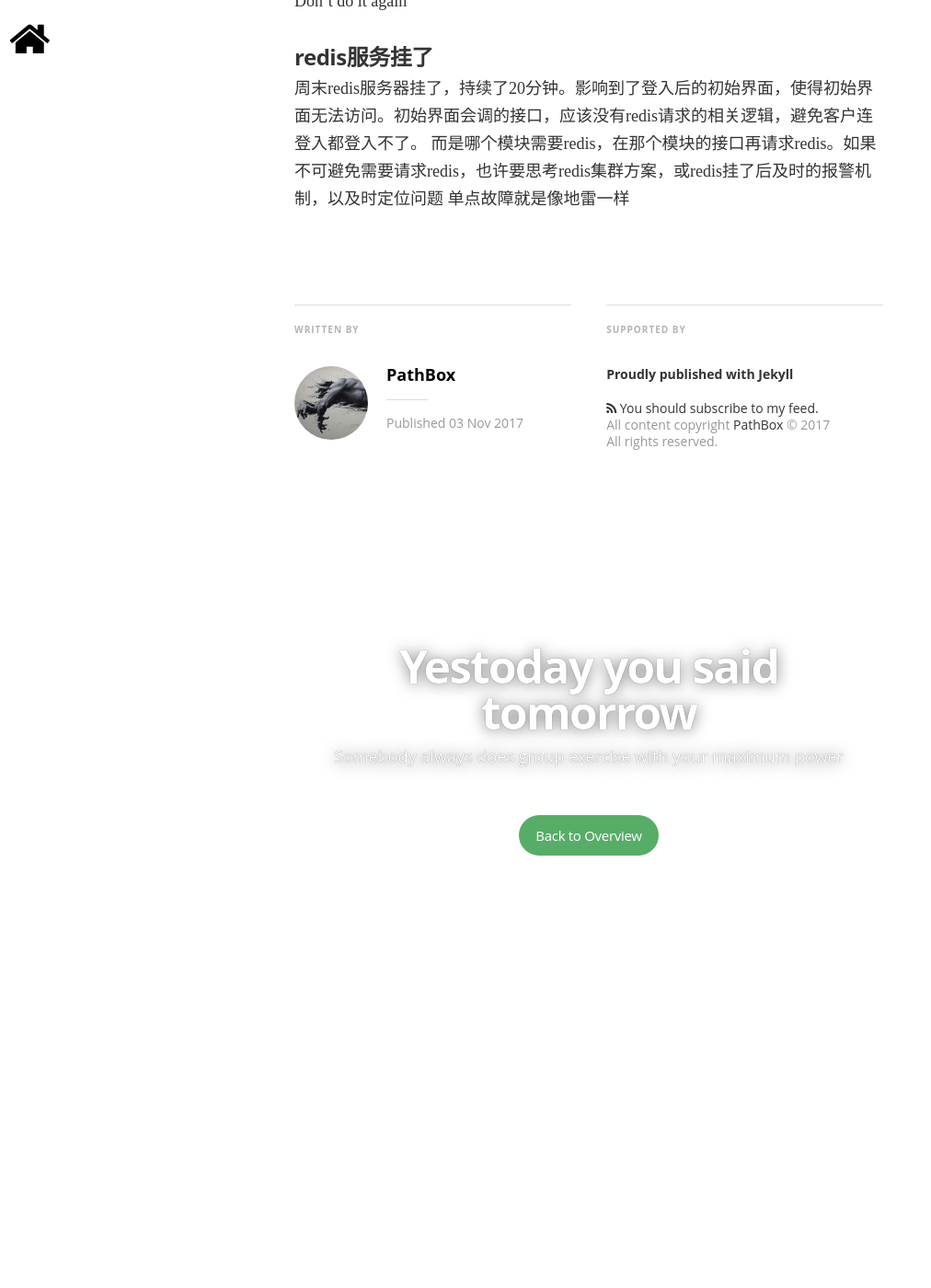
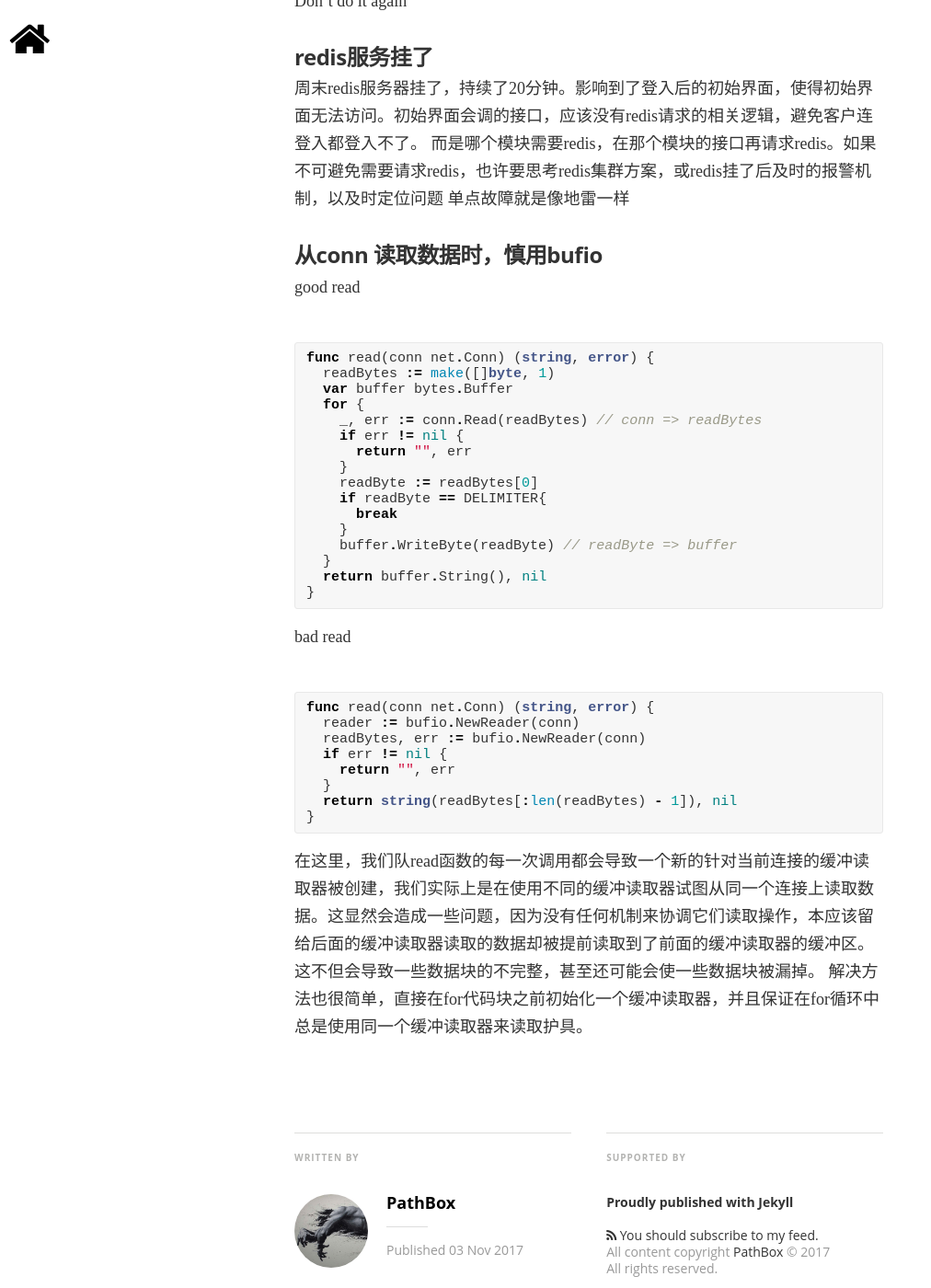
Before and after one commit to pathbox/pathbox.github.io, a Jekyll site: the page built from _posts/2017-11-03-work-summary-in-Udesk-ten.md, in a window 1280 px wide and 1400 px high, scrolled down 1904 px. Shown: the whole window at 92% size, without its empty margins (0-1012 px from the left). Built offline with Jekyll 4.4.1, drawn with Linux system fonts in a browser that asks for light colours; nearby versions of some CDN libraries; some web fonts are replaced; comment, search, counter and statistics services are not loaded; before the commit the page ends 2924 px from its top, so only the background shows below that; some of the changed text lies outside the part shown.

Commit message:
从conn 读取数据时，慎用bufio

````diff
--- a/_posts/2017-11-03-work-summary-in-Udesk-ten.md
+++ b/_posts/2017-11-03-work-summary-in-Udesk-ten.md
@@ -50,3 +50,42 @@ Don't do it again
 周末redis服务器挂了，持续了20分钟。影响到了登入后的初始界面，使得初始界面无法访问。初始界面会调的接口，应该没有redis请求的相关逻辑，避免客户连登入都登入不了。
 而是哪个模块需要redis，在那个模块的接口再请求redis。如果不可避免需要请求redis，也许要思考redis集群方案，或redis挂了后及时的报警机制，以及时定位问题
 单点故障就是像地雷一样
+
+##### 从conn 读取数据时，慎用bufio
+
+good read
+
+```go
+func read(conn net.Conn) (string, error) {
+  readBytes := make([]byte, 1)
+  var buffer bytes.Buffer
+  for {
+    _, err := conn.Read(readBytes) // conn => readBytes
+    if err != nil {
+      return "", err
+    }
+    readByte := readBytes[0]
+    if readByte == DELIMITER{
+      break
+    }
+    buffer.WriteByte(readByte) // readByte => buffer
+  }
+  return buffer.String(), nil
+}
+```
+
+bad read
+
+```go
+func read(conn net.Conn) (string, error) {
+  reader := bufio.NewReader(conn)
+  readBytes, err := bufio.NewReader(conn)
+  if err != nil {
+    return "", err
+  }
+  return string(readBytes[:len(readBytes) - 1]), nil
+}
+```
+
+在这里，我们队read函数的每一次调用都会导致一个新的针对当前连接的缓冲读取器被创建，我们实际上是在使用不同的缓冲读取器试图从同一个连接上读取数据。这显然会造成一些问题，因为没有任何机制来协调它们读取操作，本应该留给后面的缓冲读取器读取的数据却被提前读取到了前面的缓冲读取器的缓冲区。这不但会导致一些数据块的不完整，甚至还可能会使一些数据块被漏掉。
+解决方法也很简单，直接在for代码块之前初始化一个缓冲读取器，并且保证在for循环中总是使用同一个缓冲读取器来读取护具。
````
